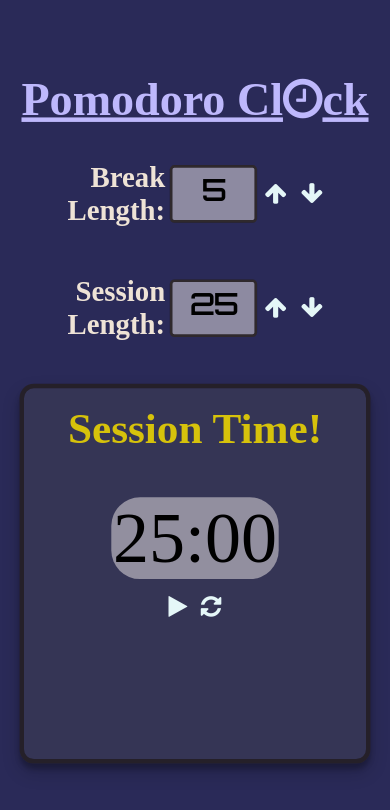
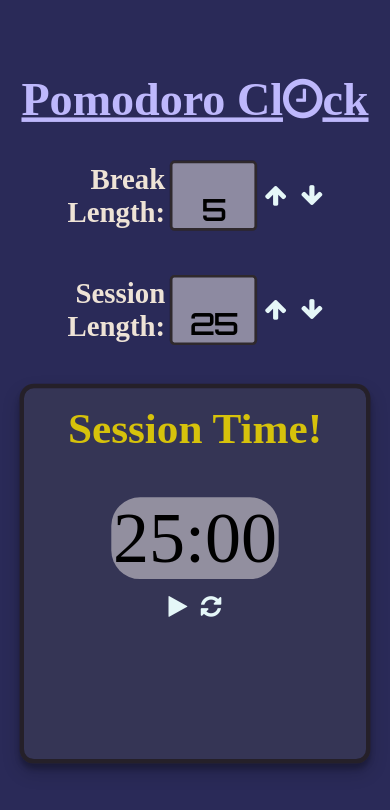
Before and after one commit to nikhilpr23/pomodoro-clock-react, a React (Create React App) app: page / in a window 390 px wide. Shown: the top 810 px of the page. Built offline with nearby package versions, Linux system fonts and the light colour scheme; a web font is replaced by a local one.

Commit message:
CSS fixes for mobile viewing

```diff
--- a/src/App.css
+++ b/src/App.css
@@ -6,6 +6,10 @@
 }
 
 @media only screen and (max-width: 650px){
+  #break-length, #session-length{
+    min-height: 2em;
+    padding-top: 1em;
+  }
 
   .App h1 {
     text-align: center;
@@ -64,14 +68,12 @@
   text-align: center;
   font-family: 'Orbitron', sans-serif;
   font-size: 2em;
-  min-height: 2em;
   font-weight: bolder;
   border: 0.1em solid rgba(24, 18, 18, 0.8);
   background-color:rgba(240, 233, 233, 0.5);
   min-width: 25%;
   border-radius: 5px;
   margin-left: 5px;
-  padding-top: 5px;
   vertical-align: middle;
 }
 
```
Also changed, not shown: 1 other file (tests, documents, lock files or other folders).
